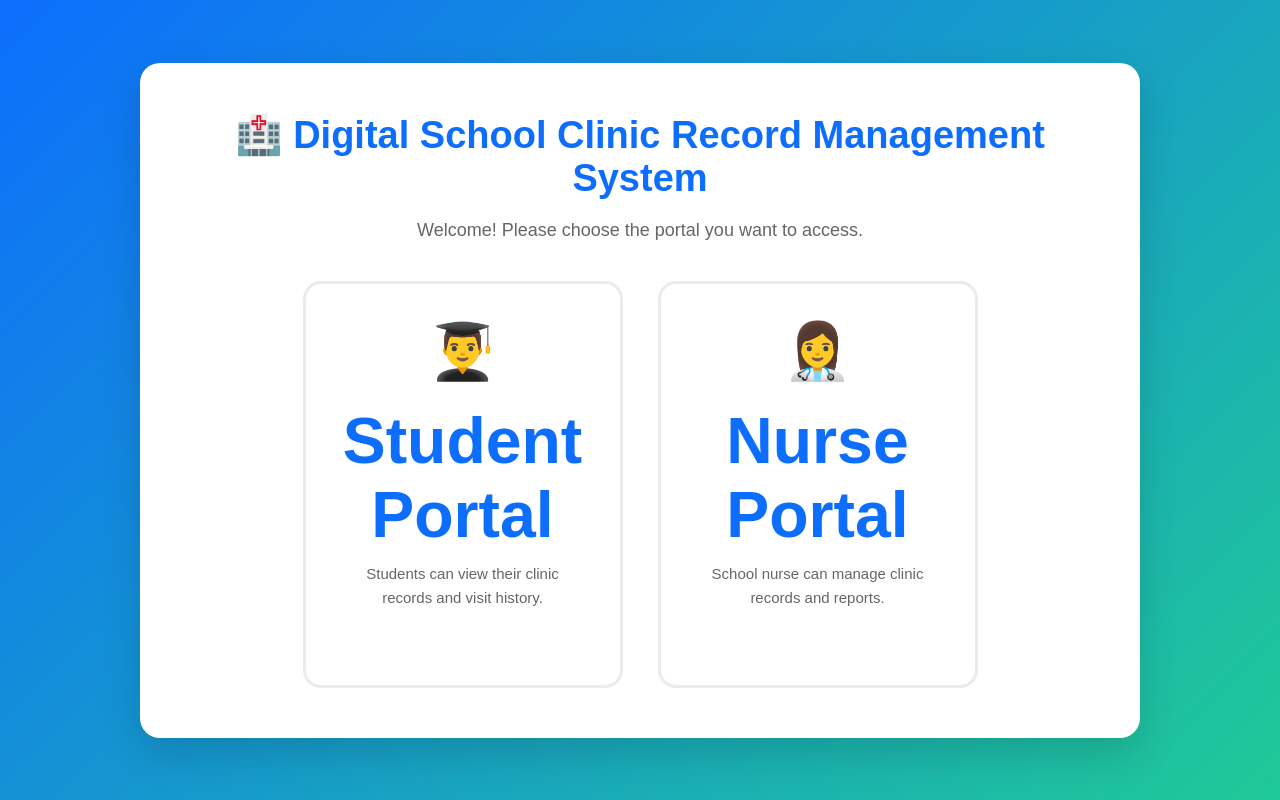
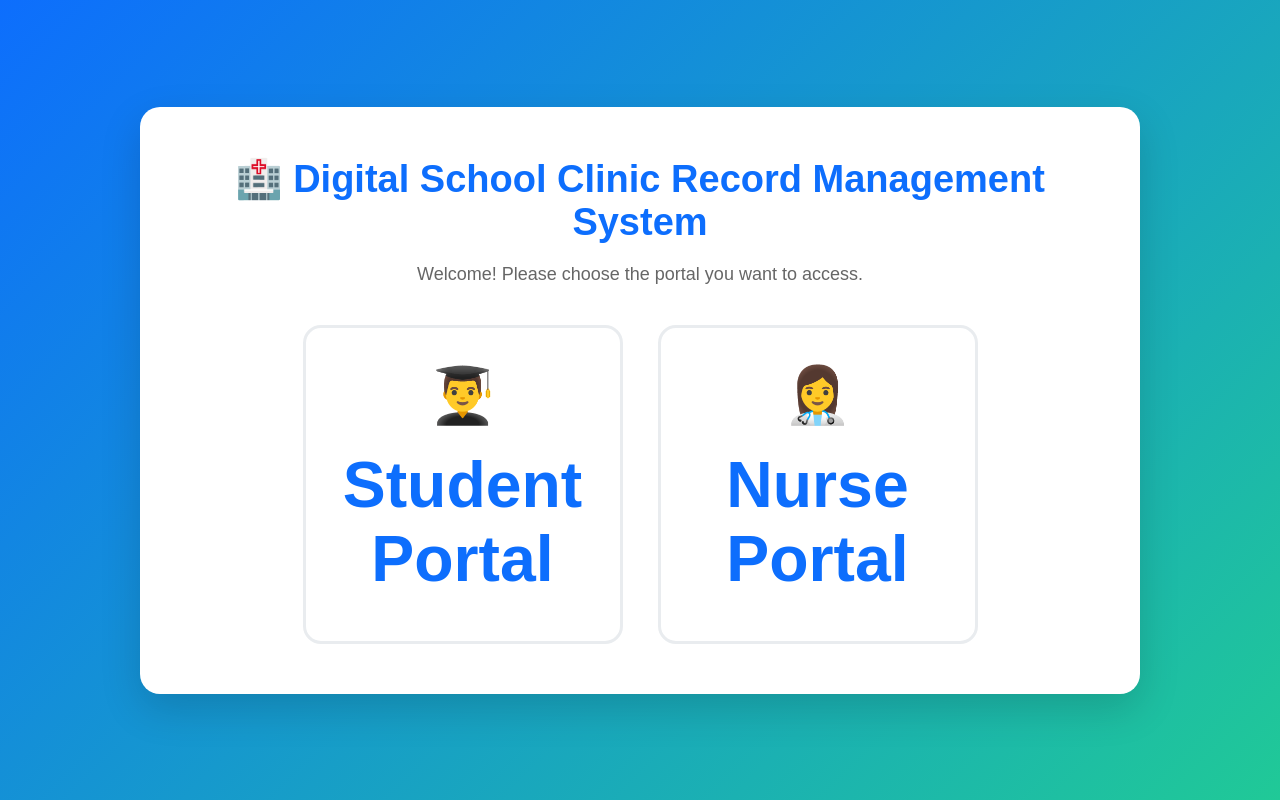
Before and after one commit to cojorammiel-sudo/digital-school-clinic-v2, a Flask app: page / in a window 1280 px wide. Run offline with Flask 3, Linux system fonts and the light colour scheme.

Commit message:
Update home.html

```diff
--- a/templates/home.html
+++ b/templates/home.html
@@ -23,13 +23,13 @@
             <a href="/student" class="portal-btn">
                 👨‍🎓
                 <h3>Student Portal</h3>
-                <p>Students can view their clinic records and visit history.</p>
+
             </a>
 
             <a href="/nurse" class="portal-btn">
                 👩‍⚕️
                 <h3>Nurse Portal</h3>
-                <p>School nurse can manage clinic records and reports.</p>
+
             </a>
 
         </div>
```
